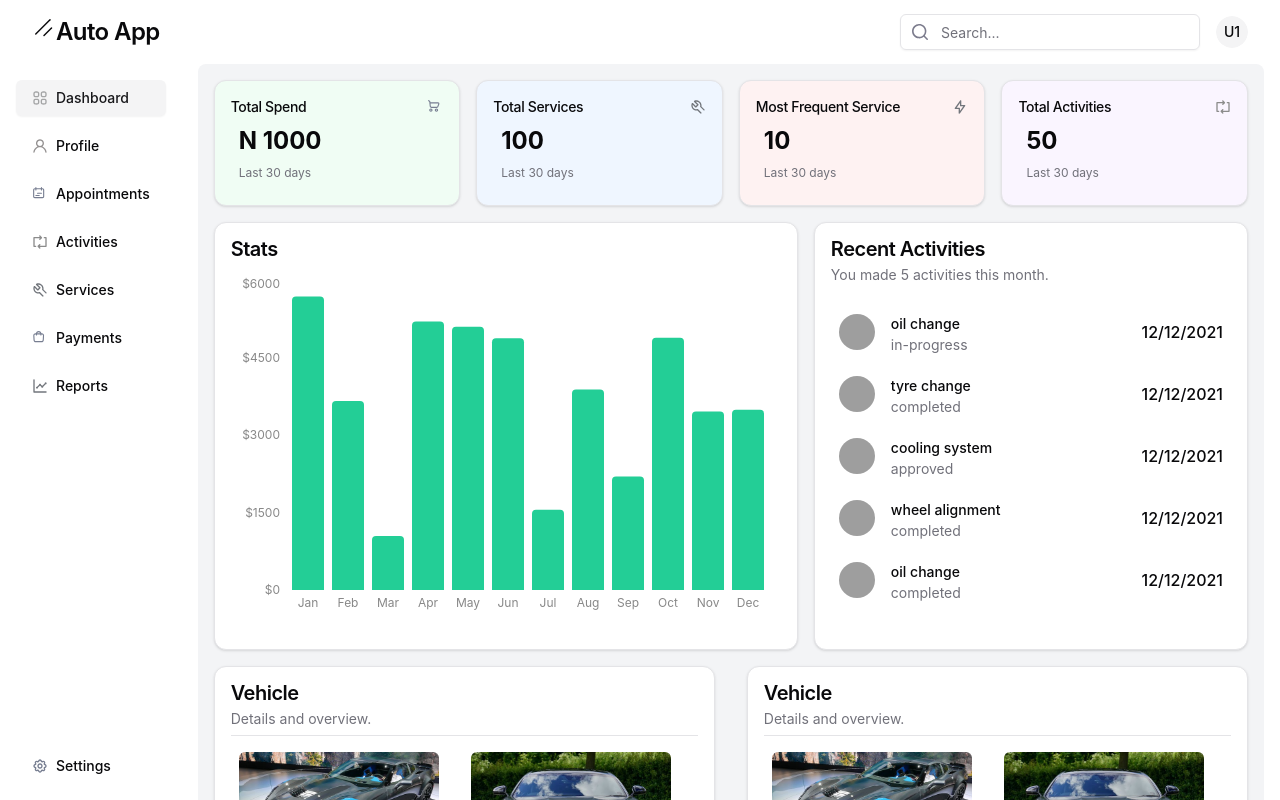
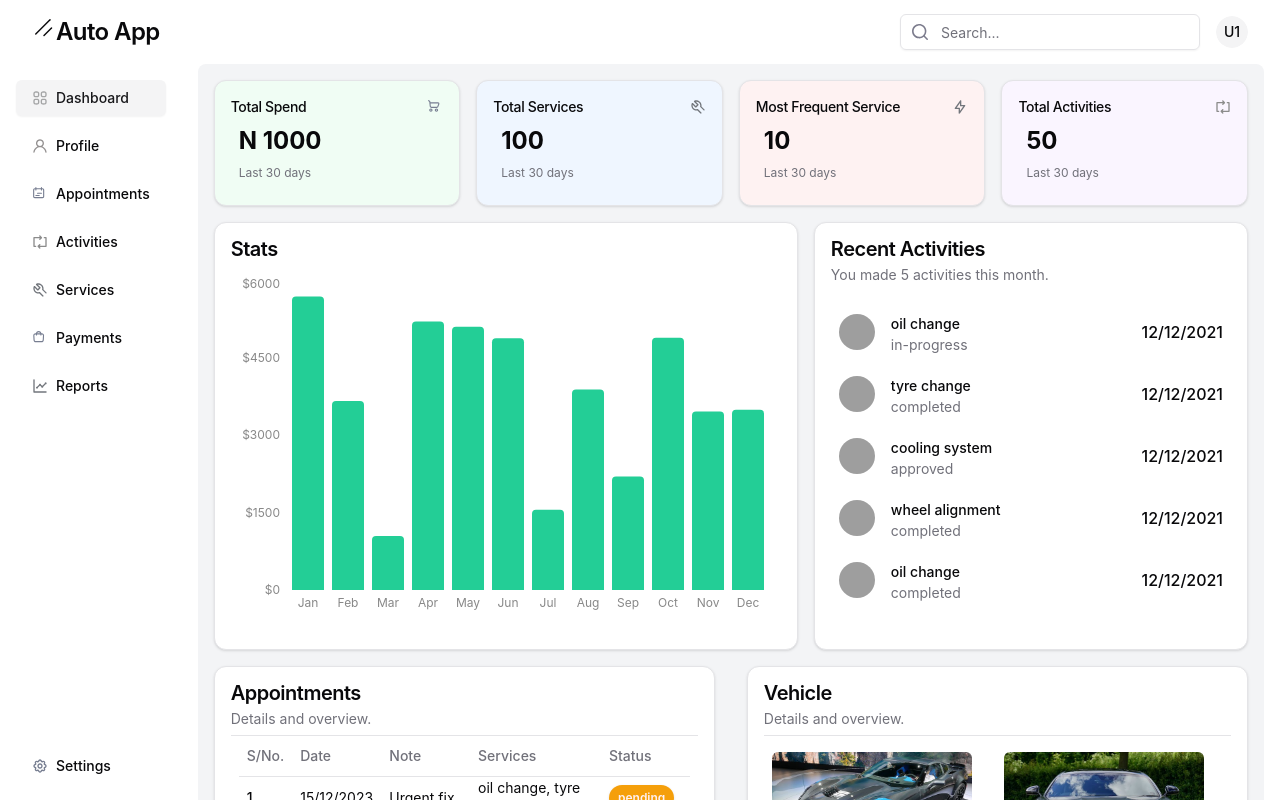
Before and after one commit to CeeJayyy007/auto-app-frontend, a React (Vite) app: page / in a window 1280 px wide. Shown: the top 800 px of the page. Built offline with nearby package versions, Linux system fonts and the light colour scheme; sample sign-in values are in the browser's storage; grey boxes are pictures that could not be loaded.

Commit message:
fix: update dashboard component

```diff
--- a/src/pages/Dashboard.jsx
+++ b/src/pages/Dashboard.jsx
@@ -10,6 +10,7 @@ import Charts from '@/components/dashboard/DashboardChart';
 import getIcon from '@/components/icons/getIcon';
 import RecentActivity from '@/components/dashboard/RecentActivity';
 import VehicleCard from '@/components/dashboard/VehicleCard';
+import AppointmentCard from '@/components/dashboard/AppointmentCard';
 
 const dashboardCardContent = [
   {
@@ -122,7 +123,7 @@ const Dashboard = () => {
         </Card>
       </div>
       <div className="grid gap-8 md:grid-cols-2 lg:grid-cols-8">
-        <VehicleCard />
+        <AppointmentCard />
         <VehicleCard />
       </div>
     </div>
```
